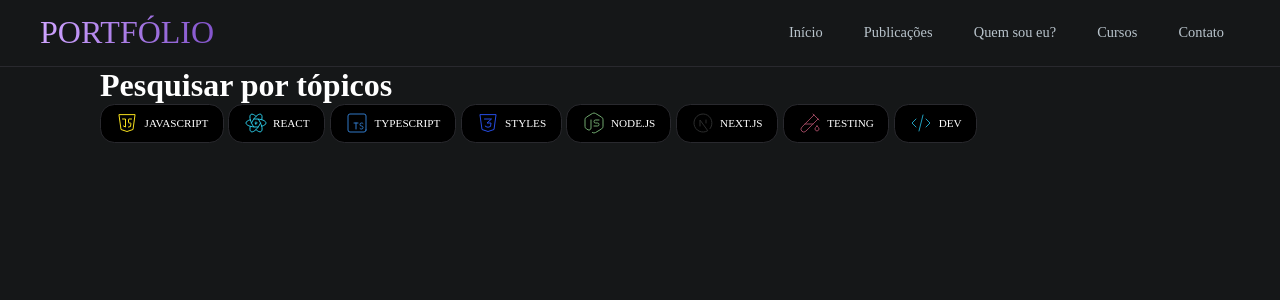
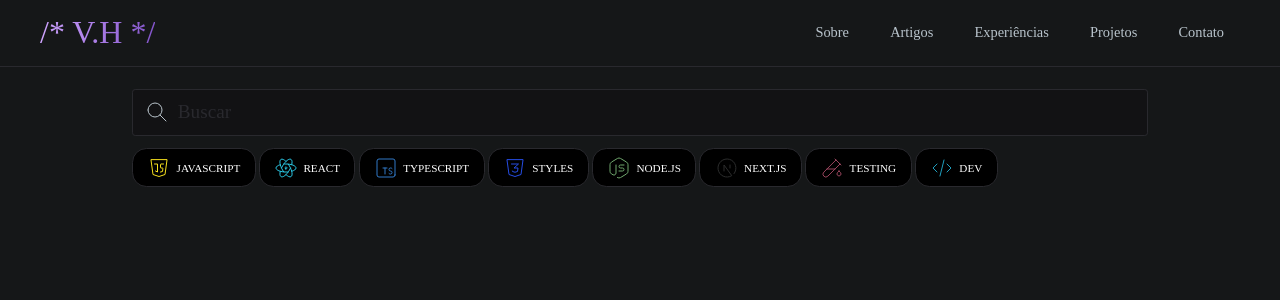
Before and after one commit to devpdro/my-blog, a Next.js app: page /publications in a window 1280 px wide. Shown: the top 300 px of the page. Built offline with nearby package versions, Linux system fonts and the light colour scheme; a web font is replaced by a local one.

Commit message:
applying icons and styles in search

```diff
--- a/src/main/providers/theme.tsx
+++ b/src/main/providers/theme.tsx
@@ -11,11 +11,9 @@ interface ThemeProviderProps {
   children: ReactNode
 }
 
-export const ThemeProvider = ({ currentTheme = 'dark', children }: ThemeProviderProps) => {
-  return (
-    <Provider theme={themes[currentTheme]}>
-      <GlobalStyles />
-      {children}
-    </Provider>
-  )
-}
+export const ThemeProvider = ({ currentTheme = 'dark', children }: ThemeProviderProps) => (
+  <Provider theme={themes[currentTheme]}>
+    <GlobalStyles />
+    {children}
+  </Provider>
+)
--- a/src/presentation/components/form/index.ts
+++ b/src/presentation/components/form/index.ts
@@ -1 +1 @@
-export * from './input/input'
+export { default as Input } from './input/input'
--- a/src/presentation/components/form/input/input-styles.ts
+++ b/src/presentation/components/form/input/input-styles.ts
@@ -0,0 +1,53 @@
+import styled, { css } from 'styled-components'
+
+import { InputProps } from './input'
+
+const variants = {
+  primary: css`
+    background-color: ${({ theme }) => theme.colors.darkMedium};
+    border: 1px solid ${({ theme }) => theme.colors.darkLight};
+    font-size: ${({ theme }) => theme.fontSizes.default};
+    border-radius: ${({ theme }) => theme.radii.small};
+    color: ${({ theme }) => theme.colors.info};
+
+    width: 100%;
+    padding: 0.5rem 2.8rem;
+
+
+    &:hover {
+      border: 1px solid ${({ theme }) => theme.colors.secondary};
+      transition: ${({ theme }) => theme.transition.default};
+    }
+  `,
+}
+
+export const Container = styled.div`
+  position: relative;
+  display: flex;
+  align-items: center;
+`
+export const Icon = styled.div`
+  font-size: ${({ theme }) => theme.fontSizes.icon};
+  color: ${({ theme }) => theme.colors.info};
+  position: absolute;
+  display: flex;
+  align-items: center;
+
+  left: 0.8rem;
+`
+
+export const Input = styled.input<InputProps>`
+  ${({ variant }) => css`
+    -webkit-box-pack: center;
+    transition: all 0.3s ease;
+
+    width: 100%;
+    width: 100%;
+
+    ${variant && variants[variant]}
+
+    &::placeholder {
+      color: ${({ theme }) => theme.colors.darkLight};
+    }
+  `}
+`
--- a/src/presentation/components/form/input/input.tsx
+++ b/src/presentation/components/form/input/input.tsx
@@ -0,0 +1,20 @@
+import { InputHTMLAttributes, type ReactNode } from 'react'
+
+import * as S from './input-styles'
+
+type InputVariants = 'primary'
+export interface InputProps extends InputHTMLAttributes<HTMLInputElement> {
+  variant?: InputVariants
+  placeholder?: string
+  icon?: ReactNode
+}
+
+const Input = ({ variant = 'primary', placeholder, icon }: InputProps) => (
+  <S.Container>
+    {icon && <S.Icon>{icon}</S.Icon>}
+
+    <S.Input variant={variant} placeholder={placeholder} />
+  </S.Container>
+)
+
+export default Input
--- a/src/presentation/components/index.ts
+++ b/src/presentation/components/index.ts
@@ -1,2 +1,3 @@
+export * from './form'
 export * from './layout'
 export { default as Navbar } from './navbar/navbar'
--- a/src/presentation/components/navbar/navbar.tsx
+++ b/src/presentation/components/navbar/navbar.tsx
@@ -6,17 +6,16 @@ import { MenuProps } from 'src/data/models'
 import * as S from './navbar-styles'
 
 const MENU: MenuProps[] = [
-  { name: 'Início', link: '/', icon: '' },
-  { name: 'Publicações', link: '/publications', icon: '' },
-  { name: 'Quem sou eu?', link: '/', icon: '' },
-  { name: 'Cursos', link: '/', icon: '' },
+  { name: 'Sobre', link: '/', icon: '' },
+  { name: 'Artigos', link: '/publications', icon: '' },
+  { name: 'Experiências', link: '/', icon: '' },
+  { name: 'Projetos', link: '/', icon: '' },
   { name: 'Contato', link: '/', icon: '' },
 ]
 
-const Navbar = () => {
-  return (
+const Navbar = () => (
   <S.Container>
-      <S.Logo>PORTFÓLIO</S.Logo>
+    <S.Logo>/* V.H */</S.Logo>
     <S.MenuGroup>
       {MENU.map((item, link) => (
         <Link key={link} href={item.link}>
@@ -29,6 +28,5 @@ const Navbar = () => {
     </S.MenuGroup>
   </S.Container>
 )
-}
 
 export default Navbar
--- a/src/presentation/pages/home/home.tsx
+++ b/src/presentation/pages/home/home.tsx
@@ -1,5 +1,3 @@
-const Home = () => {
-  return <div></div>
-}
+const Home = () => <div></div>
 
 export default Home
--- a/src/presentation/pages/publications/publications-styles.ts
+++ b/src/presentation/pages/publications/publications-styles.ts
@@ -2,17 +2,20 @@ import styled from 'styled-components'
 
 export const Container = styled.div`
   max-width: 1080px;
-  margin: 0 auto;
+  padding: 0 2rem;
+  margin: 1.4rem auto;
 `
 
 export const MenuGroup = styled.div`
   display: flex;
   align-items: center;
+  flex-wrap: wrap;
 
-  gap: 0.3rem;
+  gap: 0.2rem;
+  margin-top: 0.8rem;
 `
 
-export const Menu = styled.ul`
+export const Menu = styled.div`
   background-color: ${({ theme }) => theme.colors.darkHigh};
   border-radius: ${({ theme }) => theme.radii.large};
   border: 1px solid ${({ theme }) => theme.colors.darkLight};
@@ -29,7 +32,7 @@ export const Menu = styled.ul`
   }
 `
 
-export const Item = styled.li`
+export const Item = styled.p`
   font-size: ${({ theme }) => theme.fontSizes.extraSmall};
   font-weight: ${({ theme }) => theme.fontWeights.default};
 `
--- a/src/presentation/pages/publications/publications.tsx
+++ b/src/presentation/pages/publications/publications.tsx
@@ -7,8 +7,10 @@ import {
   IconBrandNextjs,
   IconTestPipe,
   IconCode,
+  IconSearch,
 } from '@tabler/icons-react'
 
+import { Input } from 'src/presentation/components'
 import { MenuProps } from 'src/data/models'
 
 import * as S from './publications-styles'
@@ -28,10 +30,10 @@ const MENU: MenuProps[] = [
   { name: 'Dev', link: '/', icon: <IconCode color="#209FBE" size={24} strokeWidth={1} /> },
 ]
 
-const Publications = () => {
-  return (
+const Publications = () => (
   <S.Container>
-      <h1>Pesquisar por tópicos</h1>
+    <Input variant="primary" placeholder="Buscar" icon={<IconSearch size={24} strokeWidth={1} />} />
+
     <S.MenuGroup>
       {MENU.map((item, link) => (
         <S.Menu key={link}>
@@ -42,6 +44,5 @@ const Publications = () => {
     </S.MenuGroup>
   </S.Container>
 )
-}
 
 export default Publications
--- a/src/presentation/styles/global.ts
+++ b/src/presentation/styles/global.ts
@@ -23,13 +23,13 @@ const GlobalStyle = createGlobalStyle`
         font-family: 'Plus Jakarta Sans Variable';
     }
 
-
+  input,
   button {
     border: 0;
+    outline: 0;
     background: none;
     outline: none;
-    font:
-      1.6rem 'Plus Jakarta Sans Variable';
+    font-family: 'Plus Jakarta Sans Variable';
     line-height: 1.48;
   }
 
--- a/src/presentation/styles/themes/dark.ts
+++ b/src/presentation/styles/themes/dark.ts
@@ -5,6 +5,7 @@ const darkTheme = {
     secondary: '#8234E9',
     snow: '#FFF',
     darkHigh: '#000000',
+    darkMedium: '#121214',
     darkLight: '#29292E',
     info: '#B9C4CC',
     error: '#D6103B',
@@ -14,7 +15,7 @@ const darkTheme = {
   fontSizes: {
     extraSmall: '0.7rem',
     small: '0.9rem',
-    default: '1.4rem',
+    default: '1.2rem',
     medium: '2rem',
     large: '3rem',
   },
```
Lines whose indentation alone changed are shown as unchanged.
